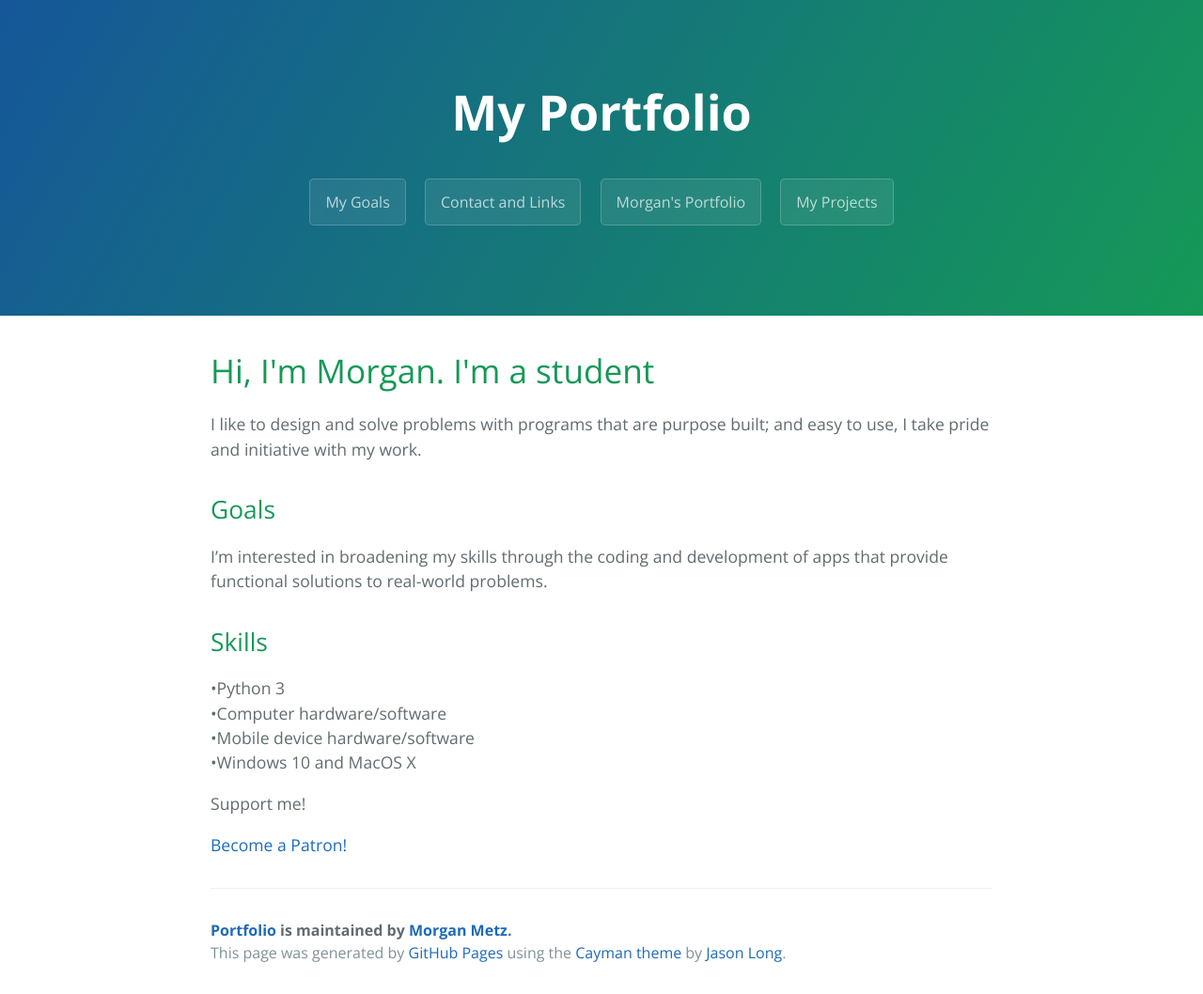
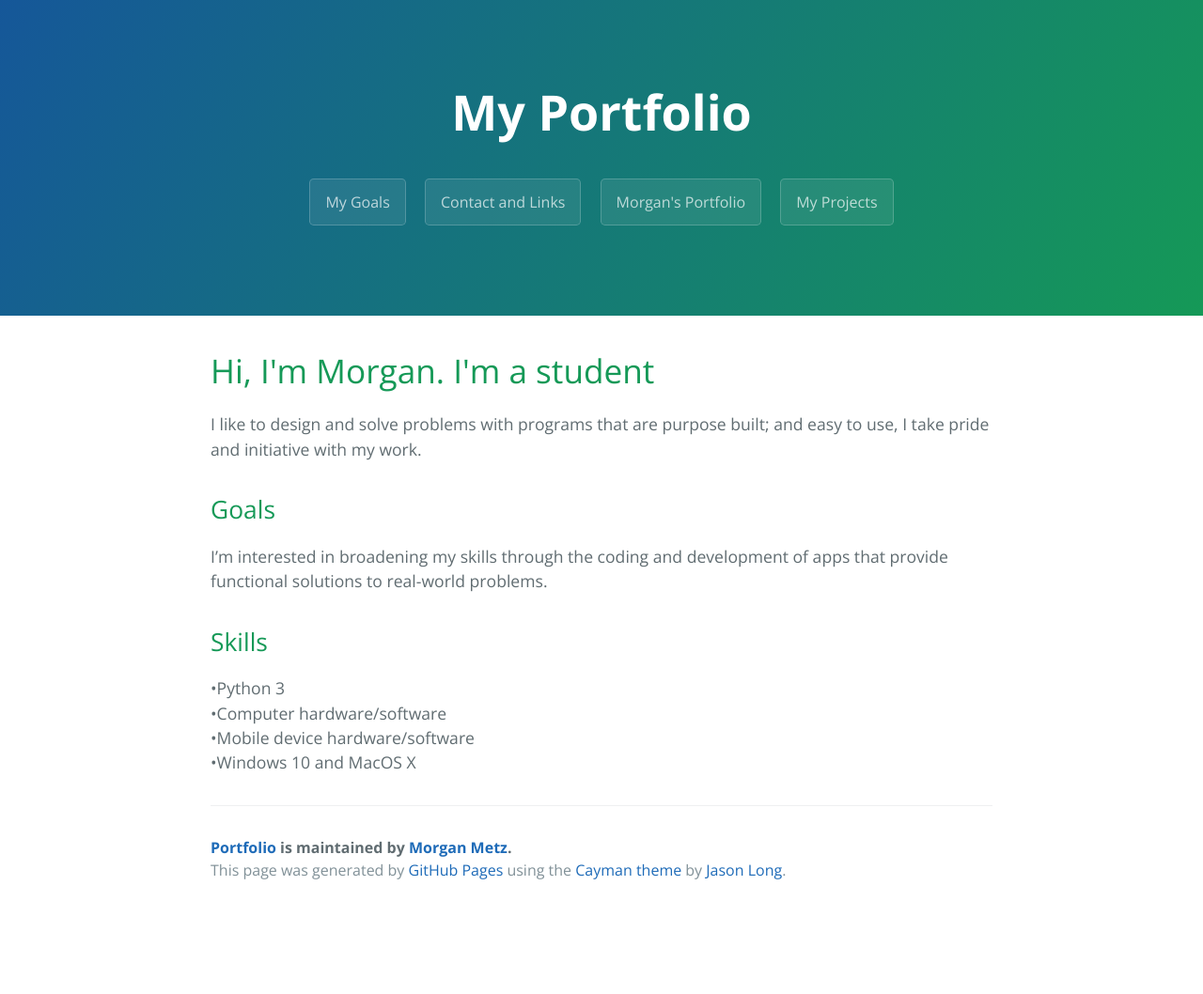
Before and after one commit to Morgandri1/portfolio, a Jekyll site: the page built from index.md, in a window 1280 px wide. Shown: the whole page at 94% size. Built offline with Jekyll 4.4.1, drawn with Linux system fonts in a browser that asks for light colours; comment, search, counter and statistics services are not loaded; after the commit the page ends 970 px from its top, so only the background shows below that.

Commit message:
Update index.md

```diff
--- a/index.md
+++ b/index.md
@@ -14,7 +14,3 @@ I’m interested in broadening my skills through the coding and development of a
 <br>•Mobile device hardware/software
 <br>•Windows 10 and MacOS X
 <p>
-  <footer>
-    <p>Support me!</p>
-    <p><a href="https://www.patreon.com/bePatron?u=57950012" data-patreon-widget-type="become-patron-button">Become a Patron!</a><script async src="https://c6.patreon.com/becomePatronButton.bundle.js"></script></p>
-  </footer>
```
